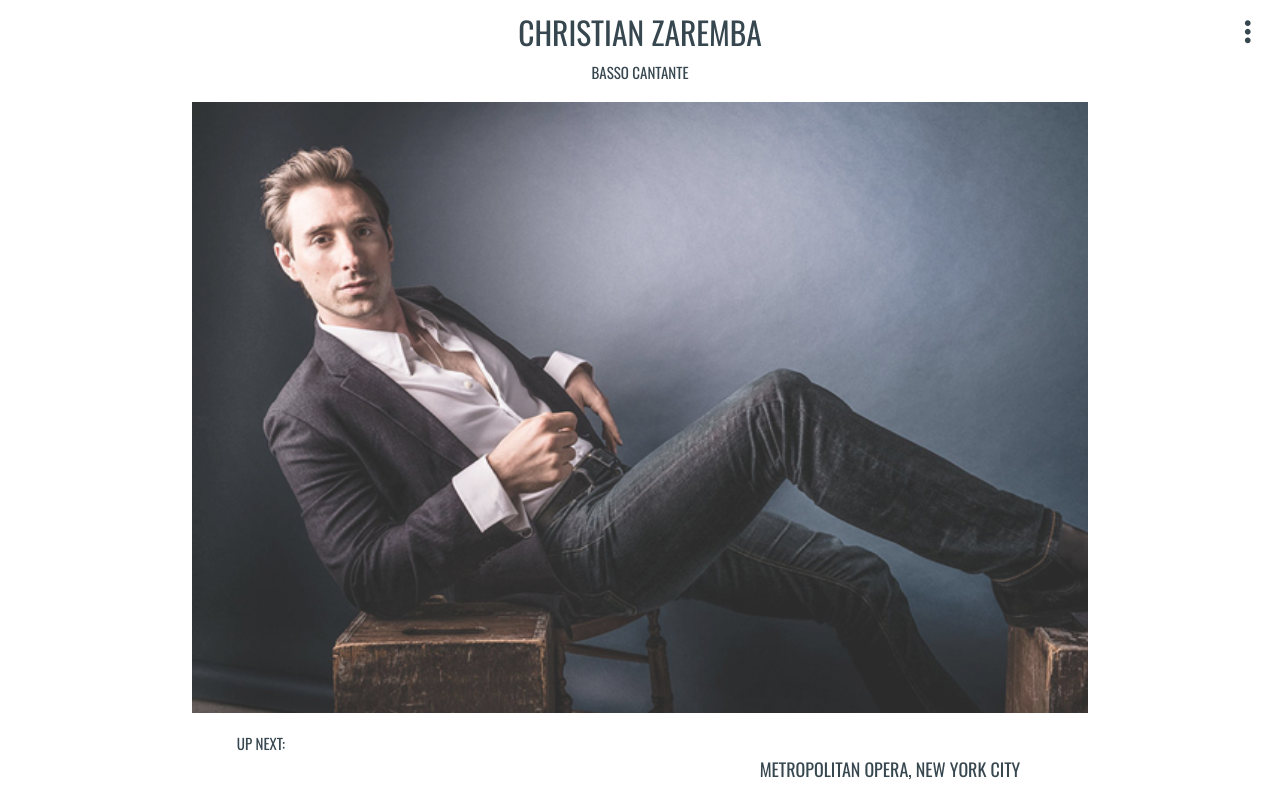
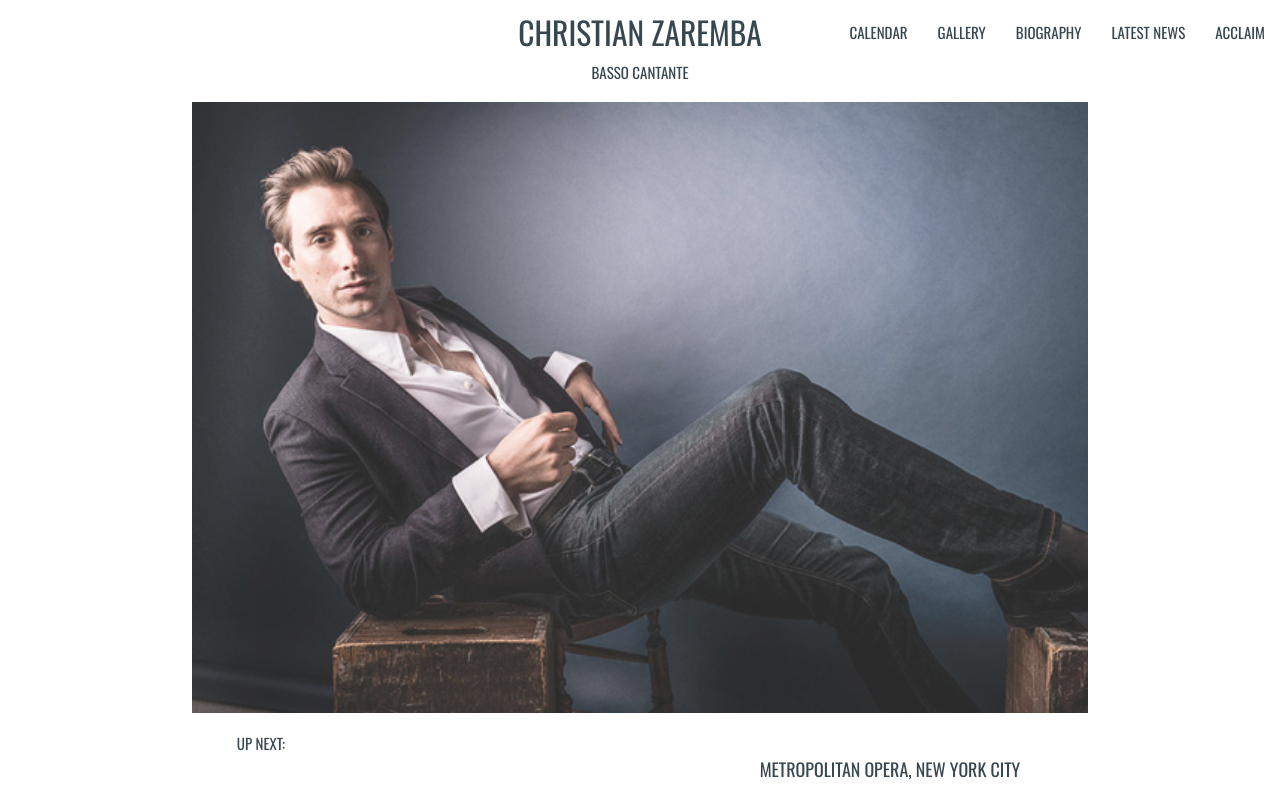
Before and after one commit to julissamackeydev/cz-ui, an Angular app: page / in a window 1280 px wide. Shown: the top 787 px of the page. Built offline with nearby package versions, Linux system fonts and the light colour scheme.

Commit message:
improve: navbar"

```diff
--- a/src/app/nav-bar/nav-bar.component.html
+++ b/src/app/nav-bar/nav-bar.component.html
@@ -1,12 +1,12 @@
 <header>
-<ul id="mobile-nav" class="dropdown-content white z-depth-0">
+<!-- <ul id="mobile-nav" class="dropdown-content white z-depth-0">
   <li><a class='blue-grey-text text-darken-3' [routerLink]="['/calendar']">CALENDAR</a></li>
   <li><a class='blue-grey-text text-darken-3' [routerLink]="['/gallery']">GALLERY</a></li>
   <li><a class='blue-grey-text text-darken-3' [routerLink]="['/bio']">BIOGRAPHY</a></li>
   <li><a class='blue-grey-text text-darken-3' [routerLink]="['/latest']">LATEST NEWS</a></li>
   <li><a class='blue-grey-text text-darken-3' [routerLink]="['/acclaim']">ACCLAIM</a></li>
-</ul>
-<div class='navbar-fixed'>
+</ul> -->
+<!-- <div class='navbar-fixed'>
   <nav class='white z-depth-0'>
     <div class="nav-wrapper ">
       <a class='brand-logo truncate blue-grey-text text-darken-3 center' [routerLink]="['/']">CHRISTIAN ZAREMBA</a>
@@ -16,5 +16,29 @@
       </ul>
     </div>
   </nav>
+</div> -->
+
+<div class="navbar-fixed">
+<nav class='white z-depth-0'>
+  <div class="nav-wrapper">
+    <a href="#!" class="brand-logo truncate blue-grey-text text-darken-3 center" [routerLink]="['/']">CHRISTIAN ZAREMBA</a>
+    <a href="#" data-target="mobile-demo" class="sidenav-trigger blue-grey-text text-darken-3"><i class="material-icons">menu</i></a>
+    <ul class="right hide-on-med-and-down">
+      <li><a class='blue-grey-text text-darken-3' [routerLink]="['/calendar']">CALENDAR</a></li>
+      <li><a class='blue-grey-text text-darken-3' [routerLink]="['/gallery']">GALLERY</a></li>
+      <li><a class='blue-grey-text text-darken-3' [routerLink]="['/bio']">BIOGRAPHY</a></li>
+      <li><a class='blue-grey-text text-darken-3' [routerLink]="['/latest']">LATEST NEWS</a></li>
+      <li><a class='blue-grey-text text-darken-3' [routerLink]="['/acclaim']">ACCLAIM</a></li>
+    </ul>
+  </div>
+</nav>
 </div>
+<ul class="sidenav" id="mobile-demo">
+  <li><a class='blue-grey-text text-darken-3' [routerLink]="['/calendar']">CALENDAR</a></li>
+  <li><a class='blue-grey-text text-darken-3' [routerLink]="['/gallery']">GALLERY</a></li>
+  <li><a class='blue-grey-text text-darken-3' [routerLink]="['/bio']">BIOGRAPHY</a></li>
+  <li><a class='blue-grey-text text-darken-3' [routerLink]="['/latest']">LATEST NEWS</a></li>
+  <li><a class='blue-grey-text text-darken-3' [routerLink]="['/acclaim']">ACCLAIM</a></li>
+</ul>
+
 </header>
```
